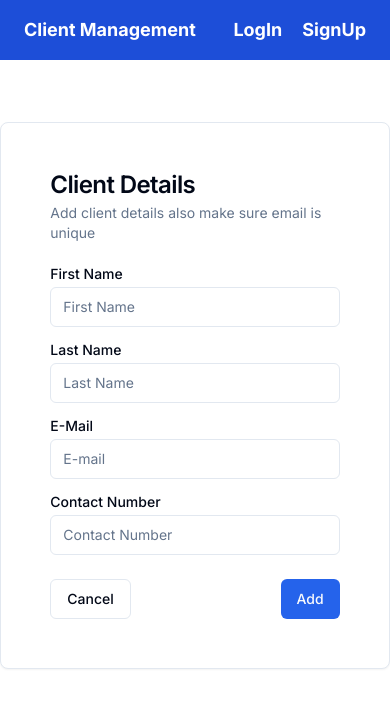
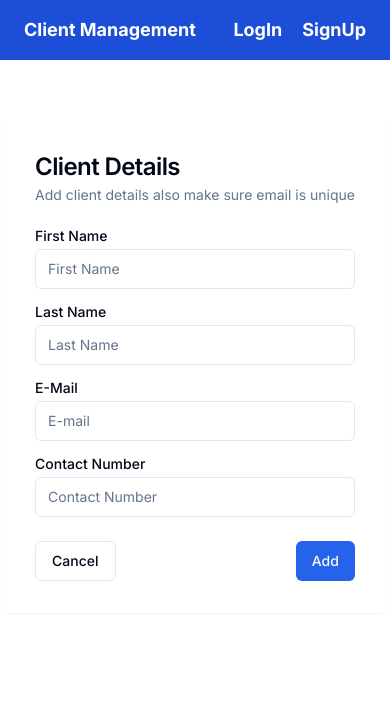
Before and after one commit to Nikhilh26/Client-Management, a Next.js app in the folder client/: page /add-client in a window 390 px wide. Shown: the top 708 px of the page. Built offline with nearby package versions, Linux system fonts and the light colour scheme; no server answers.

Commit message:
Changes for responsiveness

```diff
--- a/client/src/app/add-client/page.js
+++ b/client/src/app/add-client/page.js
@@ -13,7 +13,7 @@ import { Label } from "@/components/ui/label"
 export default function page() {
     return (
         <div className="flex justify-center items-center">
-            <Card className="lg:w-[50%] md:w-[60%] xl:w-[45%] p-[3vh] mt-[5vh]">
+            <Card className="lg:w-[50%] md:w-[60%] xl:w-[45%] p-[3vh] mt-[5vh] xsm:border-none xsm:p-[1vh]">
 
                 <CardHeader>
                     <CardTitle>Client Details</CardTitle>
```
Also changed, not shown: 1 other file (tests, documents, lock files or other folders).
